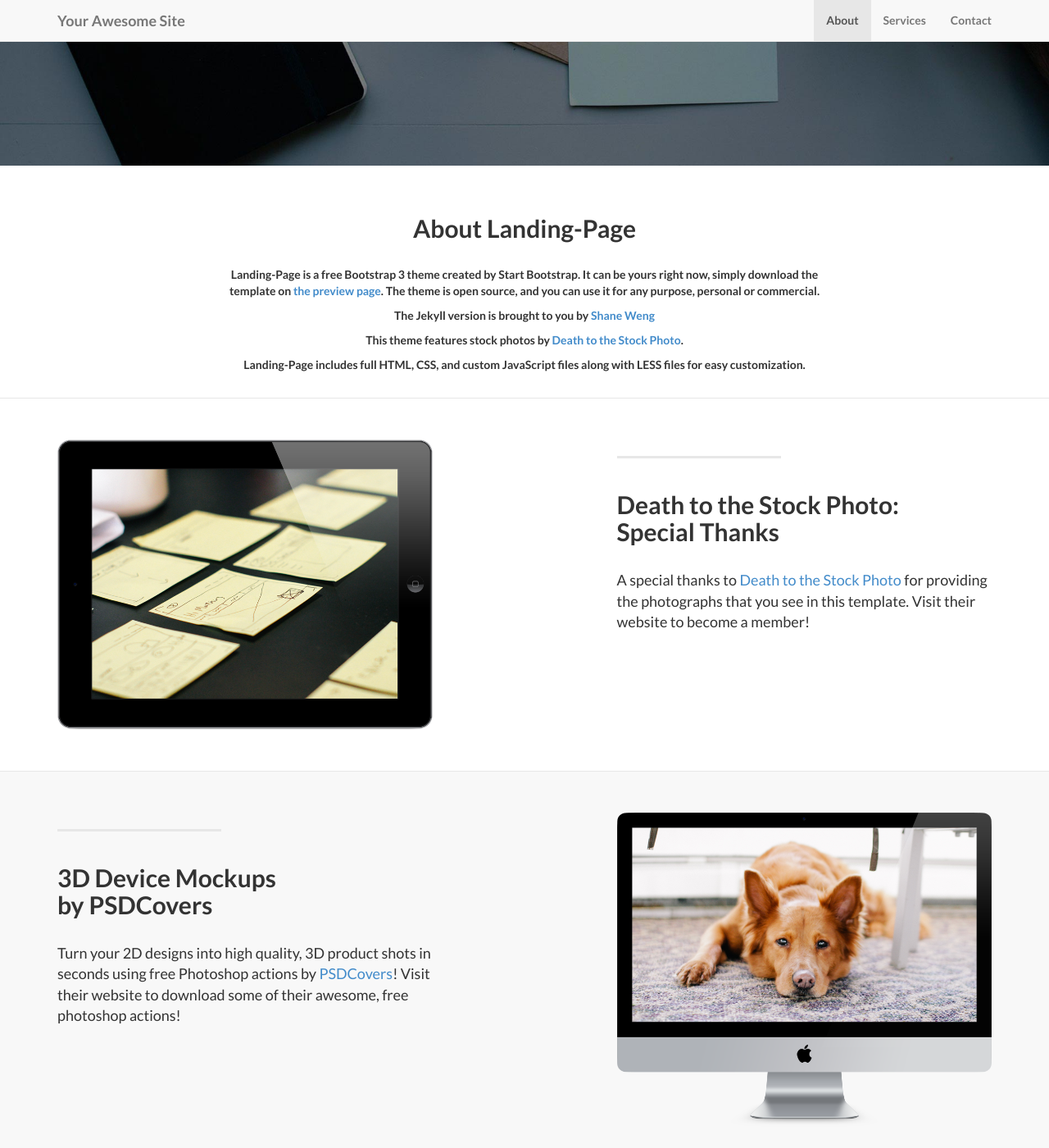
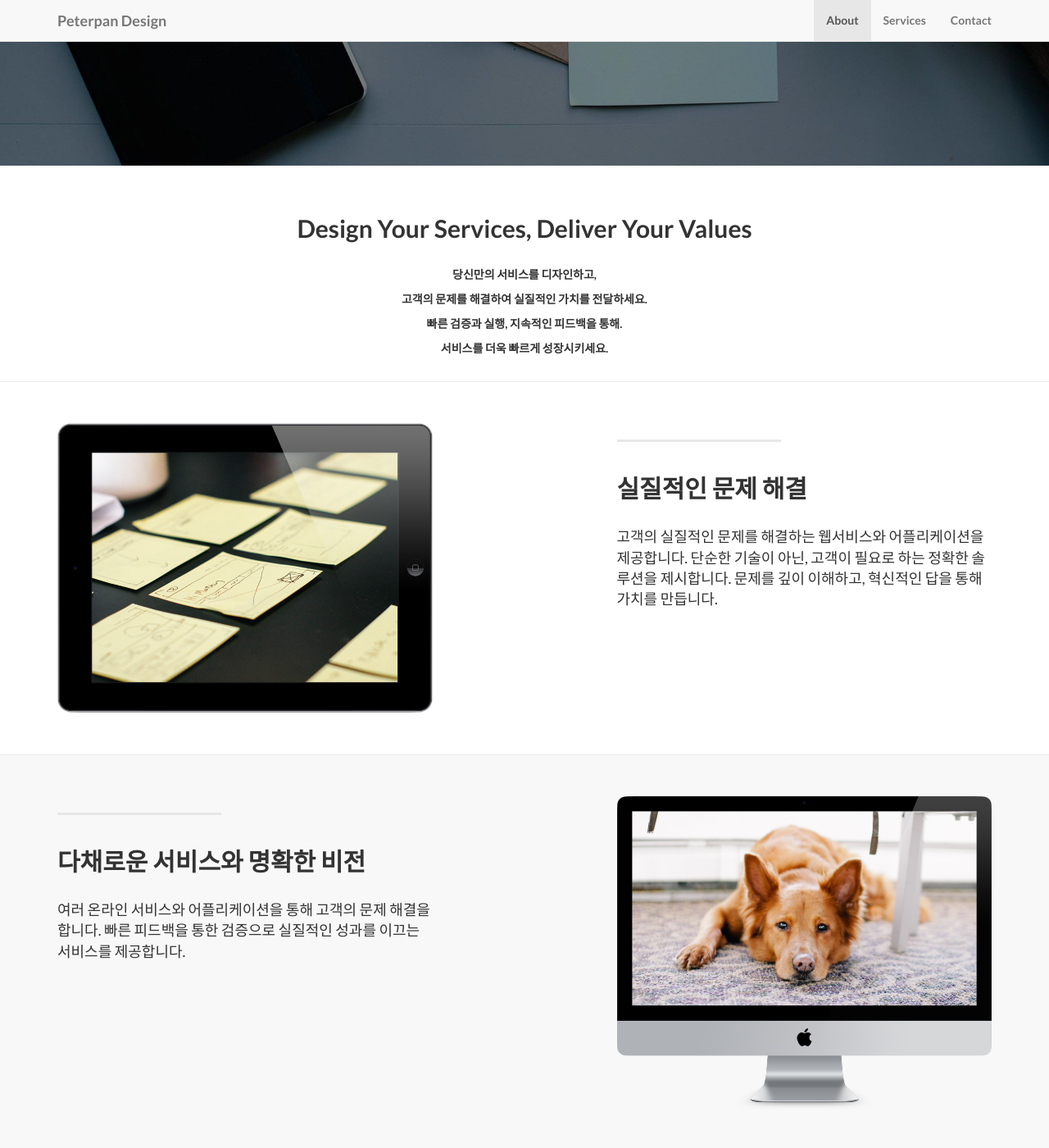
Before and after one commit to leesangwow/leesangwow.github.io, a Jekyll site: the page built from index.html, in a window 1280 px wide and 1400 px high, scrolled down 575 px. Shown: the whole window at 82% size. Built offline with Jekyll 4.4.1, drawn with Linux system fonts in a browser that asks for light colours; some of the changed text lies outside the part shown.

Commit message:
Update Contents1

```diff
--- a/_config.yml
+++ b/_config.yml
@@ -3,14 +3,14 @@
 # ----------------------- #
 
 url: http://yoursite.com
-title: Your Awesome Site
-email: your-email@domain.com
-author: Your Name
+title: Peterpan Design
+email: ppeterdream@gmail.com
+author: Sangwoo Lee
 description: > # "Write an awesome description for your new site here.
   You can edit this line in _config.yml. It will appear in your document
   head meta (for Google search results) and in your feed.xml site
   description.
-copyright: 'Copyright &copy; 2015 Your Name. All Rights Reserved.'
+copyright: 'Copyright &copy; 2023 Sangwoo Lee. All Rights Reserved.'
 credits: 'Credits: Landing Page is a free to use, open source Bootstrap theme created by <a href="http://startbootstrap.com/">Start Bootstrap</a>.'
 
 # ----------------------- #
@@ -26,9 +26,9 @@ permalink: pretty
 # ----------------------- #
 
 social:
-  - title: twitter
+  - title: Facebook
     url: https://twitter.com/SBootstrap
-  - title: github
-    url: https://github.com/IronSummitMedia/startbootstrap
-  - title: linkedin
+  - title: Email
+    url: mailto:ppeterdream@gmail.com
+  - title: Kakao
     url:
--- a/_includes/about.html
+++ b/_includes/about.html
@@ -3,12 +3,12 @@
         <div class="row">
             <div class="col-lg-8 col-lg-offset-2">
               <br/><br/>
-              <h2>About Landing-Page</h2>
+              <h2>Design Your Services, Deliver Your Values</h2>
               <br/>
-                <p>Landing-Page is a free Bootstrap 3 theme created by Start Bootstrap. It can be yours right now, simply download the template on <a href="http://startbootstrap.com/template-overviews/landing-page/">the preview page</a>. The theme is open source, and you can use it for any purpose, personal or commercial.</p>
-                <p>The Jekyll version is brought to you by <a href="https://github.com/swcool">Shane Weng</a></p>
-                <p>This theme features stock photos by <a href="http://join.deathtothestockphoto.com//">Death to the Stock Photo</a>.</p>
-                <p>Landing-Page includes full HTML, CSS, and custom JavaScript files along with LESS files for easy customization.</p>
+                <p>당신만의 서비스를 디자인하고,</p>
+                <p>고객의 문제를 해결하여 실질적인 가치를 전달하세요.</a></p>
+                <p>빠른 검증과 실행, 지속적인 피드백을 통해.</p>
+                <p>서비스를 더욱 빠르게 성장시키세요.</p>
                 <br/>
               </div>
         </div>
--- a/_posts/2014-09-21-services-1.markdown
+++ b/_posts/2014-09-21-services-1.markdown
@@ -2,7 +2,7 @@
 layout: default
 img: ipad.png
 category: Services
-title: Death to the Stock Photo:<br>Special Thanks
+title: 실질적인 문제 해결
 description: |
 ---
-  A special thanks to [Death to the Stock Photo](http://join.deathtothestockphoto.com/) for providing the photographs that you see in this template.  Visit their website to become a member!
+  고객의 실질적인 문제를 해결하는 웹서비스와 어플리케이션을 제공합니다. 단순한 기술이 아닌, 고객이 필요로 하는 정확한 솔루션을 제시합니다. 문제를 깊이 이해하고, 혁신적인 답을 통해 가치를 만듭니다.
--- a/_posts/2014-09-22-services-2.markdown
+++ b/_posts/2014-09-22-services-2.markdown
@@ -2,9 +2,7 @@
 layout: default
 img: dog.png
 category: Services
-title: 3D Device Mockups<br>by PSDCovers
+title: 다채로운 서비스와 명확한 비전
 description: |
 ---
-  Turn your 2D designs into high quality, 3D
-  product shots in seconds using free Photoshop actions by [PSDCovers](http://www.psdcovers.com/)! Visit
-  their website to download some of their awesome, free photoshop actions!
+  여러 온라인 서비스와 어플리케이션을 통해 고객의 문제 해결을 합니다. 빠른 피드백을 통한 검증으로 실질적인 성과를 이끄는 서비스를 제공합니다.
--- a/_posts/2014-09-23-services-3.markdown
+++ b/_posts/2014-09-23-services-3.markdown
@@ -2,7 +2,7 @@
 layout: default
 img: phones.png
 category: Services
-title: Google Web Fonts and<br>Font Awesome Icons
+title: 변화와 성장
 description: |
 ---
-This template features the 'Lato' font, part of the [Google Web Font library](http://www.google.com/fonts), as well as [icons from Font Awesome](http://fontawesome.io).
+기술로 세상과 고객의 일상에 긍정적인 변화를 만듭니다. 단순한 제공을 넘어, 서비스를 통해 더 큰 성과와 가치를 창출하는 것이 목표입니다. 혁신과 성장을 함께 이뤄나가는 여정을 제안합니다.
--- a/index.html
+++ b/index.html
@@ -1,5 +1,5 @@
 ---
 layout: default
-title: Landing Page
-subTitle: A Template by Start Bootstrap
+title: Peterpan Design
+subTitle: Design your services, Deliver your values
 ---
```
